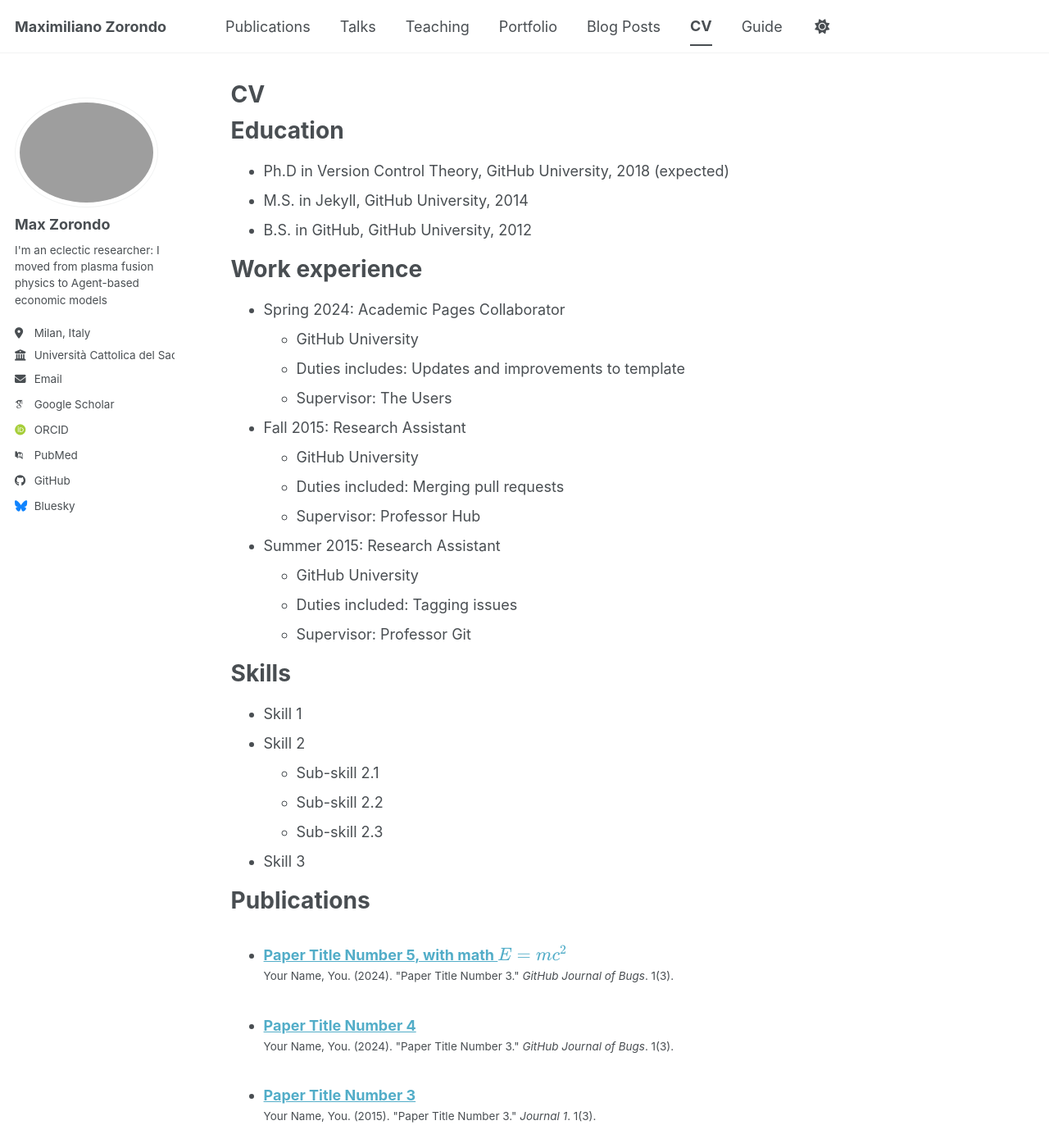
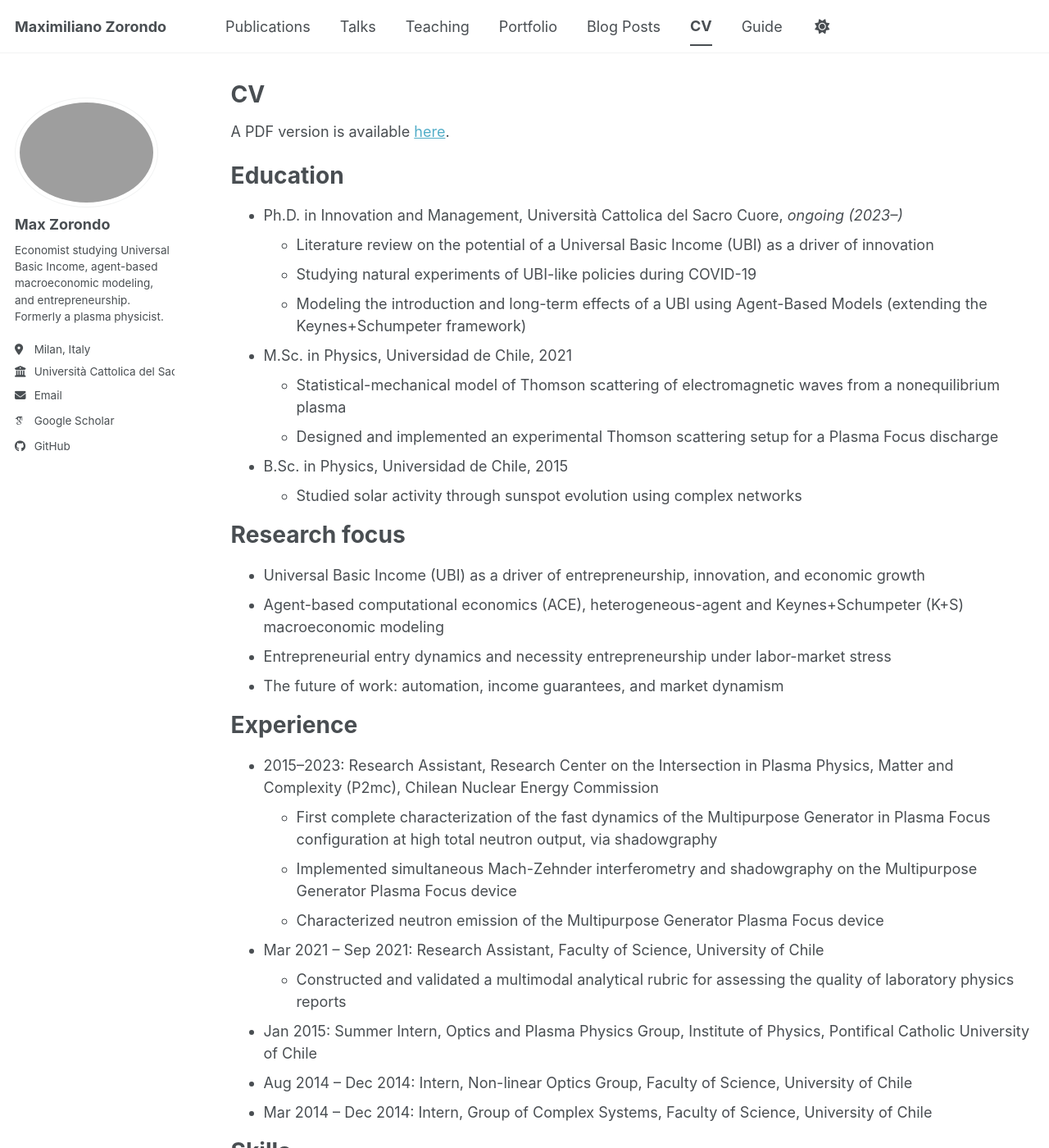
Before and after one commit to mzorondo/mzorondo.github.io, a Jekyll site: the page built from _pages/cv.md, in a window 1280 px wide and 1400 px high. Shown: the whole window at 82% size. Built offline with Jekyll 4.4.1, drawn with Linux system fonts in a browser that asks for light colours; some web fonts are replaced; a script bundle is joined from its source files by our own code; library files that are not in the unit come from our copies; some of the changed text lies outside the part shown.

Commit message:
First update of the CV

```diff
--- a/_config.yml
+++ b/_config.yml
@@ -12,7 +12,7 @@ site_theme               : "default" # The available themes options are "default
 title                    : "Maximiliano Zorondo"
 title_separator          : "-"
 name                     : &name "Maximiliano Zorondo"
-description              : &description "Max's academic portfolio"   # Update this with a general description of your site, this is the default if not overridden by a page
+description              : &description "Economist researching Universal Basic Income, agent-based macroeconomic modeling, and the future of work"   # Update this with a general description of your site, this is the default if not overridden by a page
 url                      : https://mzorondo.github.io # The base hostname & protocol for your site e.g. "https://[your GitHub username].github.io",
                                                            # or if you already have some other page hosted on Github then use "https://[your GitHub username].github.io/[Your Repo Name]"
 baseurl                  : "" # the subpath of your site, e.g. "/blog"
@@ -26,7 +26,7 @@ author:
   avatar           : "profile.png"
   name             : "Max Zorondo"
   pronouns         : # example: "she/her"
-  bio              : "I'm an eclectic researcher: I moved from plasma fusion physics to Agent-based economic models"
+  bio              : "Economist studying Universal Basic Income, agent-based macroeconomic modeling, and entrepreneurship. Formerly a plasma physicist."
   location         : "Milan, Italy"
   employer         : "Università Cattolica del Sacro Cuore"
   uri              : # URL
@@ -38,10 +38,10 @@ author:
   googlescholar    : "https://scholar.google.com/citations?user=PS_CX0AAAAAJ"
   inspire-hep      : # URL
   impactstory      : # URL
-  orcid            : "https://orcid.org/yourorcidurl"
+  orcid            : # URL - Add your real ORCID iD here, e.g. https://orcid.org/0000-0000-0000-0000
   semantic         : # URL
   ssrn             : # URL
-  pubmed           : "https://www.ncbi.nlm.nih.gov/pubmed/?term=john+snow"
+  pubmed           : # URL
   researchgate     : # URL
   scopus           : # URL
   zotero           : # URL
@@ -57,7 +57,7 @@ author:
 
   # Social media
   artstation       : # Username
-  bluesky          : "bsky.app" # Replace this with you Bluesky username
+  bluesky          : # Replace this with you Bluesky username
   facebook         : # Username
   flickr           : # Username
   foursquare       : # Username
--- a/_pages/cv.md
+++ b/_pages/cv.md
@@ -9,37 +9,45 @@ redirect_from:
 
 {% include base_path %}
 
+A PDF version is available [here](/files/cv_maximiliano_zorondo.pdf).
+
 Education
 ======
-* Ph.D in Version Control Theory, GitHub University, 2018 (expected)
-* M.S. in Jekyll, GitHub University, 2014
-* B.S. in GitHub, GitHub University, 2012
+* Ph.D. in Innovation and Management, Università Cattolica del Sacro Cuore, *ongoing (2023–)*
+  * Literature review on the potential of a Universal Basic Income (UBI) as a driver of innovation
+  * Studying natural experiments of UBI-like policies during COVID-19
+  * Modeling the introduction and long-term effects of a UBI using Agent-Based Models (extending the Keynes+Schumpeter framework)
+* M.Sc. in Physics, Universidad de Chile, 2021
+  * Statistical-mechanical model of Thomson scattering of electromagnetic waves from a nonequilibrium plasma
+  * Designed and implemented an experimental Thomson scattering setup for a Plasma Focus discharge
+* B.Sc. in Physics, Universidad de Chile, 2015
+  * Studied solar activity through sunspot evolution using complex networks
 
-Work experience
+Research focus
 ======
-* Spring 2024: Academic Pages Collaborator
-  * GitHub University
-  * Duties includes: Updates and improvements to template
-  * Supervisor: The Users
+* Universal Basic Income (UBI) as a driver of entrepreneurship, innovation, and economic growth
+* Agent-based computational economics (ACE), heterogeneous-agent and Keynes+Schumpeter (K+S) macroeconomic modeling
+* Entrepreneurial entry dynamics and necessity entrepreneurship under labor-market stress
+* The future of work: automation, income guarantees, and market dynamism
 
-* Fall 2015: Research Assistant
-  * GitHub University
-  * Duties included: Merging pull requests
-  * Supervisor: Professor Hub
-
-* Summer 2015: Research Assistant
-  * GitHub University
-  * Duties included: Tagging issues
-  * Supervisor: Professor Git
+Experience
+======
+* 2015–2023: Research Assistant, Research Center on the Intersection in Plasma Physics, Matter and Complexity (P2mc), Chilean Nuclear Energy Commission
+  * First complete characterization of the fast dynamics of the Multipurpose Generator in Plasma Focus configuration at high total neutron output, via shadowgraphy
+  * Implemented simultaneous Mach-Zehnder interferometry and shadowgraphy on the Multipurpose Generator Plasma Focus device
+  * Characterized neutron emission of the Multipurpose Generator Plasma Focus device
+* Mar 2021 – Sep 2021: Research Assistant, Faculty of Science, University of Chile
+  * Constructed and validated a multimodal analytical rubric for assessing the quality of laboratory physics reports
+* Jan 2015: Summer Intern, Optics and Plasma Physics Group, Institute of Physics, Pontifical Catholic University of Chile
+* Aug 2014 – Dec 2014: Intern, Non-linear Optics Group, Faculty of Science, University of Chile
+* Mar 2014 – Dec 2014: Intern, Group of Complex Systems, Faculty of Science, University of Chile
 
 Skills
 ======
-* Skill 1
-* Skill 2
-  * Sub-skill 2.1
-  * Sub-skill 2.2
-  * Sub-skill 2.3
-* Skill 3
+* Programming: C++, Python, Bash
+* Simulation frameworks: LSD (Laboratory for Simulation Development), agent-based modeling
+* Typesetting & tooling: LaTeX, Git
+* Languages: Spanish (native), English (fluent), Italian (fluent)
 
 Publications
 ======
@@ -58,7 +66,3 @@ Teaching
   <ul>{% for post in site.teaching reversed %}
     {% include archive-single-cv.html %}
   {% endfor %}</ul>
-
-Service and leadership
-======
-* Currently signed in to 43 different slack teams
```
Also changed, not shown: _pages/about.md (+7 -1 lines), _portfolio/ks-entrepreneurs-abm.md (added, +11 -0 lines), _portfolio/ubi-innovation-research.md (added, +13 -0 lines), _publications/2018-01-01-synchronize-electrical-signals.md (added, +11 -0 lines), _publications/2022-07-01-thomson-scattering-model.md (added, +12 -0 lines), _publications/2022-11-25-plasma-filaments-nature.md (added, +12 -0 lines), _talks/2018-11-01-filamentaciones-de-plasma.md (added, +10 -0 lines), _talks/2020-11-01-modelo-dispersion-thomson.md (added, +10 -0 lines), _talks/2021-12-01-thomson-scattering-icpsa.md (added, +10 -0 lines), _talks/2021-12-02-neutron-output-icpsa.md (added, +10 -0 lines), _teaching/2013-2016-programming-numerical-methods.md (added, +10 -0 lines), _teaching/2016-2020-experimental-methods-ta.md (added, +10 -0 lines), _teaching/2022-spring-advanced-experimental-methods.md (added, +10 -0 lines), 1 other file.
